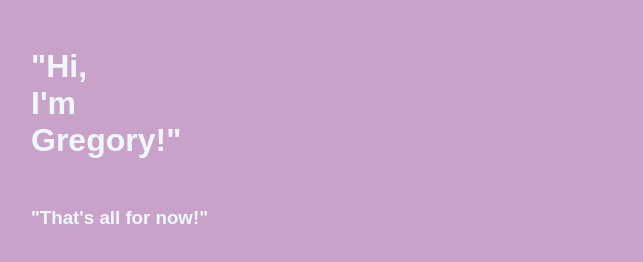
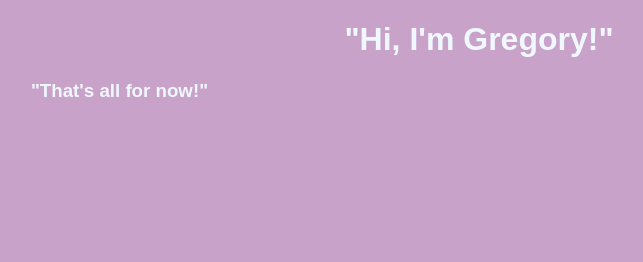
Before and after one commit to gr1hsa/gr1hsa.github.io, a plain HTML site: page index.html in a window 1280 px wide. Shown: the whole page, without its empty margins (161-804 px from the left). Drawn offline with Linux system fonts and the light colour scheme.

Commit message:
Update h1

```diff
--- a/style.css
+++ b/style.css
@@ -1,7 +1,7 @@
 h1 {
-  width: 32px;
+  /*width: 32px;
   margin-bottom: 1.5em;
-  margin-top: 1.5em;
+  margin-top: 1.5em;*/
   font-family: Arial, Helvetica, sans-serif;
    text-align: center
 }
```
